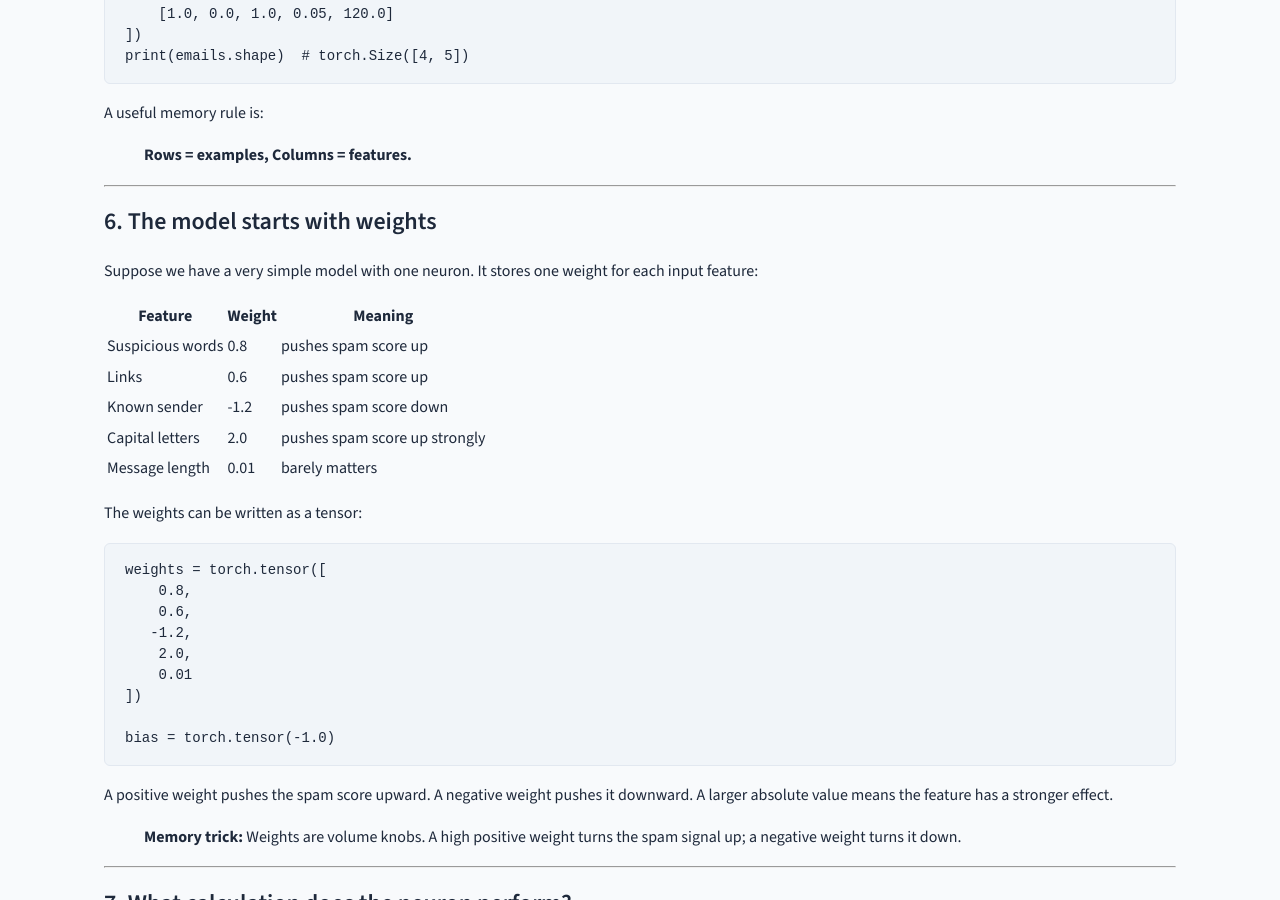
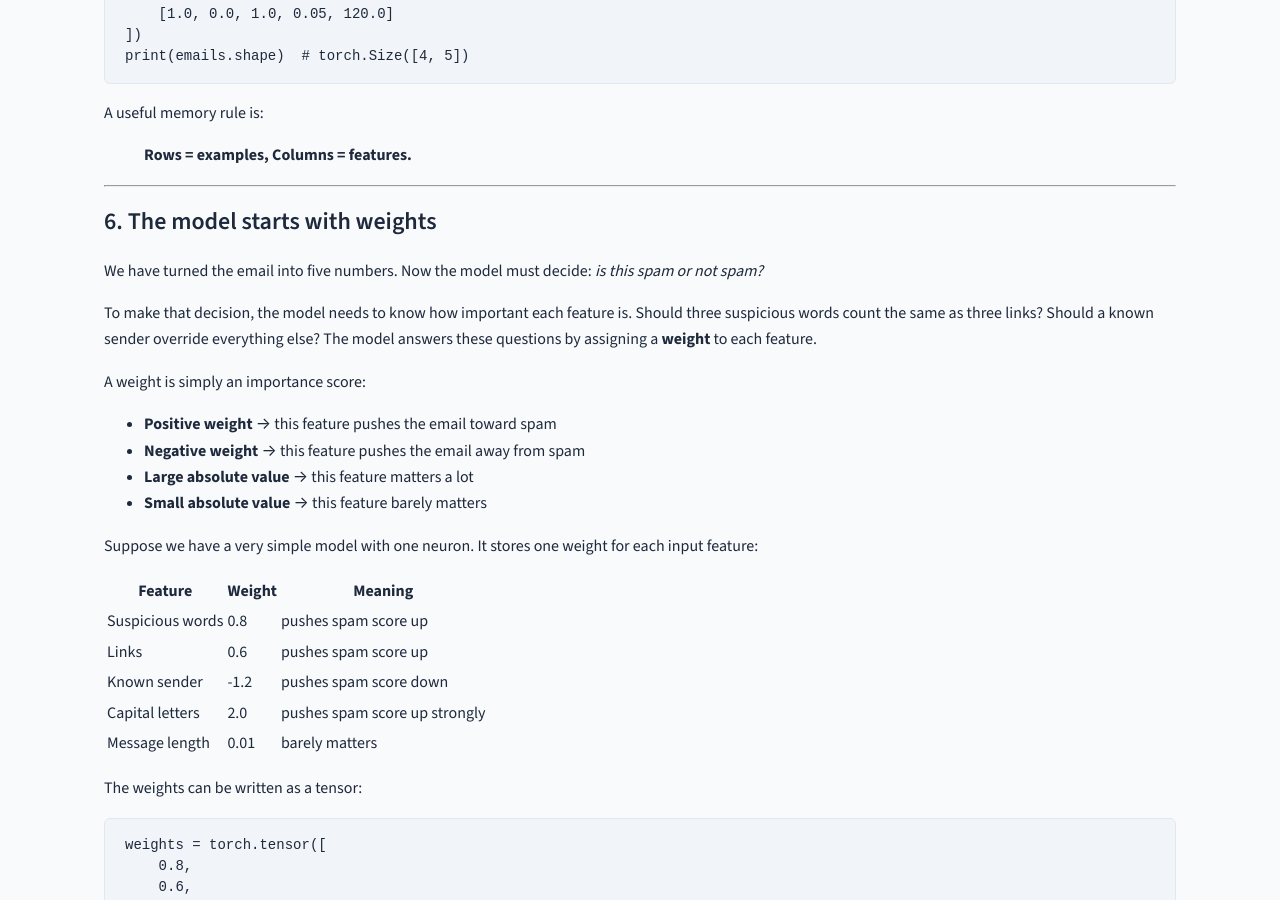
Before and after one commit to rilov/handbook, a Jekyll site: the page built from _topics/Understanding Neurons and Neural Networks - A Friendly Guide.md, in a window 1280 px wide and 900 px high, scrolled down 3805 px. Built offline with Jekyll 4.4.1, drawn with Linux system fonts in a browser that asks for light colours; our own code applies the rules of GitHub Pages for plain Markdown files.

Commit message:
Improve flow in Part 1 before introducing weights
- Added a clearer bridge from converted features to the decision the model must make
- Explained what a weight is (importance score) before showing the weight table
- Kept all existing images and sections unchanged

```diff
--- a/_topics/Understanding Neurons and Neural Networks - A Friendly Guide.md
+++ b/_topics/Understanding Neurons and Neural Networks - A Friendly Guide.md
@@ -165,6 +165,17 @@ A useful memory rule is:
 ---
 
 ## 6. The model starts with weights
+
+We have turned the email into five numbers. Now the model must decide: *is this spam or not spam?*
+
+To make that decision, the model needs to know how important each feature is. Should three suspicious words count the same as three links? Should a known sender override everything else? The model answers these questions by assigning a **weight** to each feature.
+
+A weight is simply an importance score:
+
+- **Positive weight** → this feature pushes the email toward spam
+- **Negative weight** → this feature pushes the email away from spam
+- **Large absolute value** → this feature matters a lot
+- **Small absolute value** → this feature barely matters
 
 Suppose we have a very simple model with one neuron. It stores one weight for each input feature:
 
```
